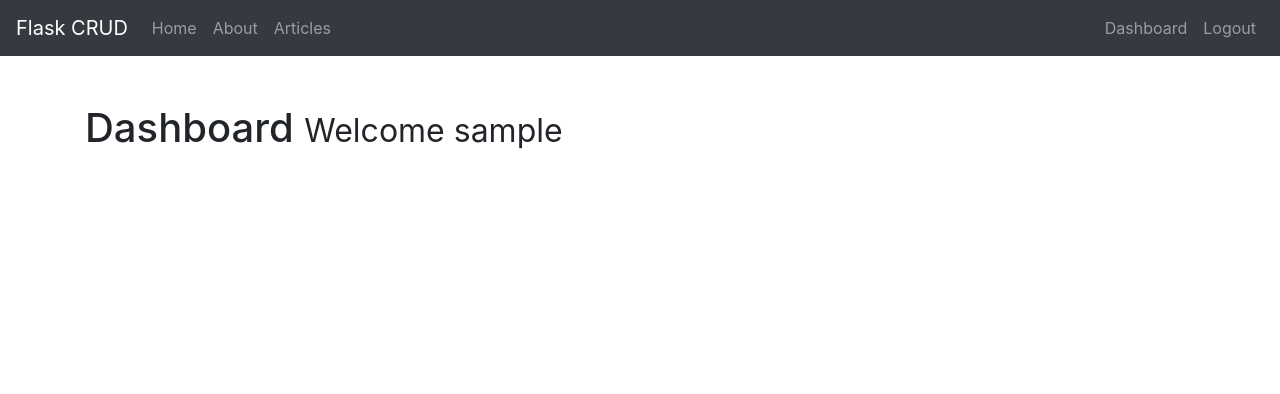
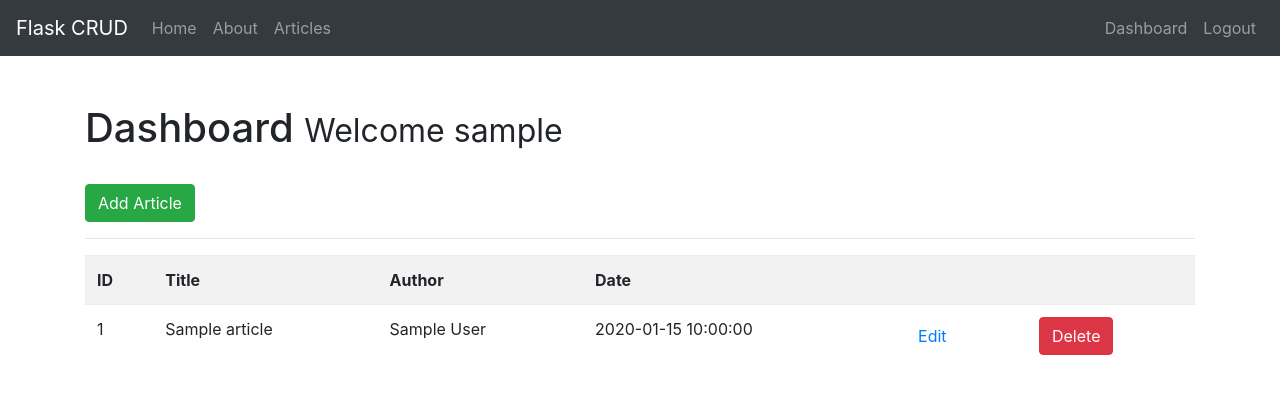
Before and after one commit to nazomeku/flaskcrud, a Flask app: page /dashboard in a window 1280 px wide. Shown: the top 394 px of the page. Run offline with Flask 2, Linux system fonts and the light colour scheme; the visitor is signed in with stand-in values (Sample User, id 1); tables that the repository leaves empty or names only in its code hold one stand-in row (values such as "Sample post"); some libraries are stand-ins or nearby versions.

Commit message:
add articles

```diff
--- a/app.py
+++ b/app.py
@@ -1,13 +1,11 @@
-from flask import Flask, render_template, flash, redirect, url_for, session, logging, request
+from functools import wraps
+from flask import Flask, render_template, flash, redirect, url_for, session, request
 from flask_mysqldb import MySQL
 from wtforms import Form, StringField, TextAreaField, PasswordField
 from wtforms.validators import DataRequired, Email, Length, EqualTo
 from passlib.hash import sha256_crypt
-from data import Articles
-from functools import wraps
 
 app = Flask(__name__)
-Articles = Articles()
 
 # Config MySQL
 app.config['MYSQL_HOST'] = 'localhost'
@@ -33,20 +31,28 @@ def about():
 # Articles
 @app.route('/articles')
 def articles():
-    return render_template('articles.html', articles=Articles)
+    # Create cursor
+    cur = mysql.connection.cursor()
+    # Get articles
+    result = cur.execute("SELECT * FROM articles")
+    all_articles = cur.fetchall()
+    if result > 0:
+        return render_template('articles.html', articles=all_articles)
+    # Close connection
+    cur.close()
+    # Message for user
+    msg = 'No articles found.'
+    return render_template('articles.html', msg=msg)
 
 # Single article
 @app.route('/article/<string:id_number>/')
 def article(id_number):
-    return render_template('article.html', id=id_number)
-
-# Register form class
-class RegisterForm(Form):
-    name = StringField('Name', validators=[DataRequired("Please enter your name."), Length(min=1, max=50)])
-    username = StringField('Username', validators=[DataRequired("Please enter your username."), Length(min=4, max=25)])
-    email = StringField('Email', validators=[DataRequired("Please enter your email address."), Email("Please enter a valid email address.")])
-    password = PasswordField('Password', validators=[DataRequired("Please enter your password."), Length(min=6, message="Passwords must be at least 6 characters long."), EqualTo('confirm', message='Password do not match.')])
-    confirm = PasswordField('Confirm password.', validators=[DataRequired("Please re-enter your password.")])
+    # Create cursor
+    cur = mysql.connection.cursor()
+    # Get article
+    cur.execute("SELECT * FROM articles WHERE id = %s", [id_number])
+    one_article = cur.fetchone()
+    return render_template('article.html', article=one_article)
 
 # User register
 @app.route('/register', methods=['GET', 'POST'])
@@ -87,19 +93,19 @@ def login():
             password = data['password']
             # Compare passwords
             if sha256_crypt.verify(password_candidate, password):
-                # Passed
                 session['logged_in'] = True
                 session['username'] = username
+                # Message for user
                 flash('You are now logged in.', 'success')
                 return redirect(url_for('dashboard'))
-            else:
-                error = 'Wrong password.'
-                return render_template('login.html', error=error)
             # Close connection
             cur.close()
-        else:
-            error = 'Username not found.'
+            # Message for user
+            error = 'Wrong password.'
             return render_template('login.html', error=error)
+        # Message for user
+        error = 'Username not found.'
+        return render_template('login.html', error=error)
     return render_template('login.html')
 
 # Check if user logged in
@@ -108,15 +114,17 @@ def is_logged_in(f):
     def wrap(*args, **kwargs):
         if 'logged_in' in session:
             return f(*args, **kwargs)
-        else:
-            flash('Unauthorized access, please login first.', 'danger')
-            return redirect(url_for('login'))
+        # Message for user
+        flash('Unauthorized access, please login first.', 'danger')
+        return redirect(url_for('login'))
     return wrap
 
 # Logout
 @app.route('/logout')
+@is_logged_in
 def logout():
     session.clear()
+    # Message for user
     flash('You are now logged out.', 'success')
     return redirect(url_for('login'))
 
@@ -124,7 +132,52 @@ def logout():
 @app.route('/dashboard')
 @is_logged_in
 def dashboard():
-    return render_template('dashboard.html')
+    # Create cursor
+    cur = mysql.connection.cursor()
+    # Get articles
+    result = cur.execute("SELECT * FROM articles")
+    all_articles = cur.fetchall()
+    if result > 0:
+        return render_template('dashboard.html', articles=all_articles)
+    # Close connection
+    cur.close()
+    # Message for user
+    msg = 'No articles found.'
+    return render_template('dashboard.html', msg=msg)
+
+# Add article
+@app.route('/add_article', methods=['GET', 'POST'])
+@is_logged_in
+def add_article():
+    form = ArticleForm(request.form)
+    if request.method == 'POST' and form.validate():
+        title = form.title.data
+        body = form.body.data
+        # Create cursor
+        cur = mysql.connection.cursor()
+        # Execute query
+        cur.execute("INSERT INTO articles(title, body, author) VALUES(%s, %s, %s)", (title, body, session['username']))
+        # Commit to DB
+        mysql.connection.commit()
+        # Close connection
+        cur.close()
+        # Message for user
+        flash('Article created.', 'success')
+        return redirect(url_for('dashboard'))
+    return render_template('add_article.html', form=form)
+
+# Register form class
+class RegisterForm(Form):
+    name = StringField('Name', validators=[DataRequired("Please enter your name."), Length(min=1, max=50)])
+    username = StringField('Username', validators=[DataRequired("Please enter your username."), Length(min=4, max=25)])
+    email = StringField('Email', validators=[DataRequired("Please enter your email address."), Email("Please enter a valid email address.")])
+    password = PasswordField('Password', validators=[DataRequired("Please enter your password."), Length(min=6, message="Passwords must be at least 6 characters long."), EqualTo('confirm', message='Password do not match.')])
+    confirm = PasswordField('Confirm password.', validators=[DataRequired("Please re-enter your password.")])
+
+# Article form class
+class ArticleForm(Form):
+    title = StringField('Title', validators=[DataRequired("Please enter article title."), Length(min=1, max=200)])
+    body = TextAreaField('Article', validators=[DataRequired("Please enter content for article."), Length(min=30)])
 
 if __name__ == '__main__':
     app.run(debug=True)
--- a/templates/dashboard.html
+++ b/templates/dashboard.html
@@ -1 +1,21 @@
-{% extends 'layout.html' %}{% block body %}<h1 class="mt-5">Dashboard <small> Welcome {{session.username}}</small></h1>{% endblock %}
+{% extends 'layout.html' %}{% block body %}<h1 class="mt-5">Dashboard <small> Welcome {{session.username}}</small></h1>
+      <a class="btn btn-success mt-4" href="/add_article"> Add Article</a>
+      <hr>
+      <table class="table table-striped">
+        <tr>
+          <th>ID</th>
+          <th>Title</th>
+          <th>Author</th>
+          <th>Date</th>
+          <th></th>
+          <th></th>
+        </tr>{% for article in articles %}
+          <tr>
+            <td>{{article.id}}</td>
+            <td>{{article.title}}</td>
+            <td>{{article.author}}</td>
+            <td>{{article.create_date}}</td>
+            <td><a href="edit_article/{{article.id}}" class="btn btn-default pull-right">Edit</a></td>
+            <td><a href="#" class="btn btn-danger">Delete</a></td>
+          </tr>{% endfor %}
+      </table>{% endblock %}
--- a/templates/home.html
+++ b/templates/home.html
@@ -1,4 +1,7 @@
 {% extends 'layout.html' %}{% block body %}<div class="jumbotron text-center mt-5">
       <h1>Flask CRUD</h1>
-      <p class="lead">This application is built on the Python Flask framework.</p>
+      <p class="lead">This application is built on the Python Flask framework.</p>{% if session.logged_in == NULL %}
+      <a href="/register" class="btn btn-primary btn-lg">Register</a>
+      <a href="/login" class="btn btn-success btn-lg">Login</a>
+      {% endif %}
       </div>{% endblock %}
--- a/templates/layout.html
+++ b/templates/layout.html
@@ -15,5 +15,7 @@
     <script src="https://code.jquery.com/jquery-3.2.1.slim.min.js" integrity="sha384-KJ3o2DKtIkvYIK3UENzmM7KCkRr/rE9/Qpg6aAZGJwFDMVNA/GpGFF93hXpG5KkN" crossorigin="anonymous"></script>
     <script src="https://cdnjs.cloudflare.com/ajax/libs/popper.js/1.12.3/umd/popper.min.js" integrity="sha384-vFJXuSJphROIrBnz7yo7oB41mKfc8JzQZiCq4NCceLEaO4IHwicKwpJf9c9IpFgh" crossorigin="anonymous"></script>
     <script src="https://maxcdn.bootstrapcdn.com/bootstrap/4.0.0-beta.2/js/bootstrap.min.js" integrity="sha384-alpBpkh1PFOepccYVYDB4do5UnbKysX5WZXm3XxPqe5iKTfUKjNkCk9SaVuEZflJ" crossorigin="anonymous"></script>
+    <script src="//cdn.ckeditor.com/4.7.3/basic/ckeditor.js"></script>
+    <script type="text/javascript">CKEDITOR.replace('editor')</script>
   </body>
 </html>
```
Also changed, not shown: data.py (deleted, +0 -25 lines), templates/add_article.html (added, +8 -0 lines), templates/article.html (+6 -1 lines).
